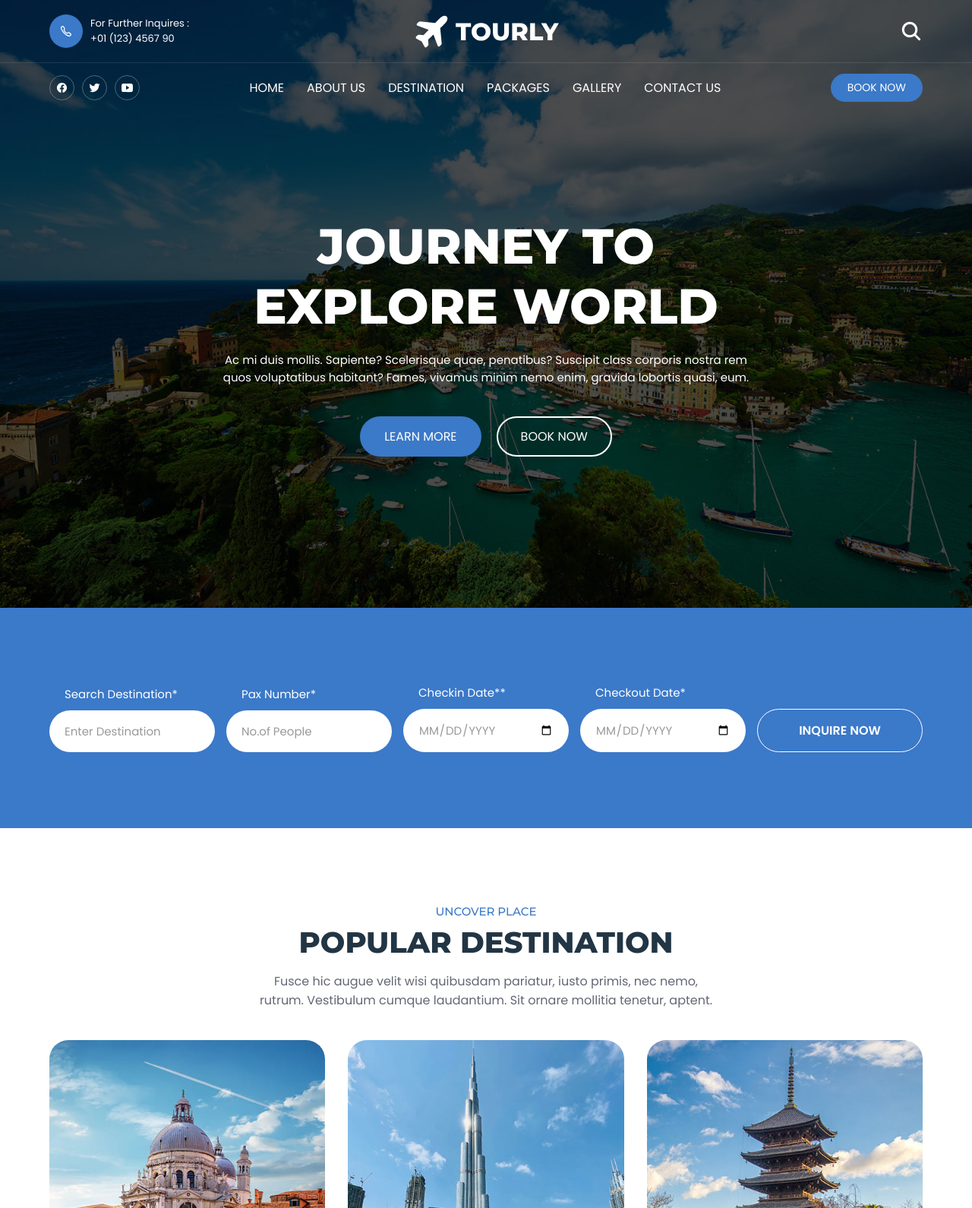
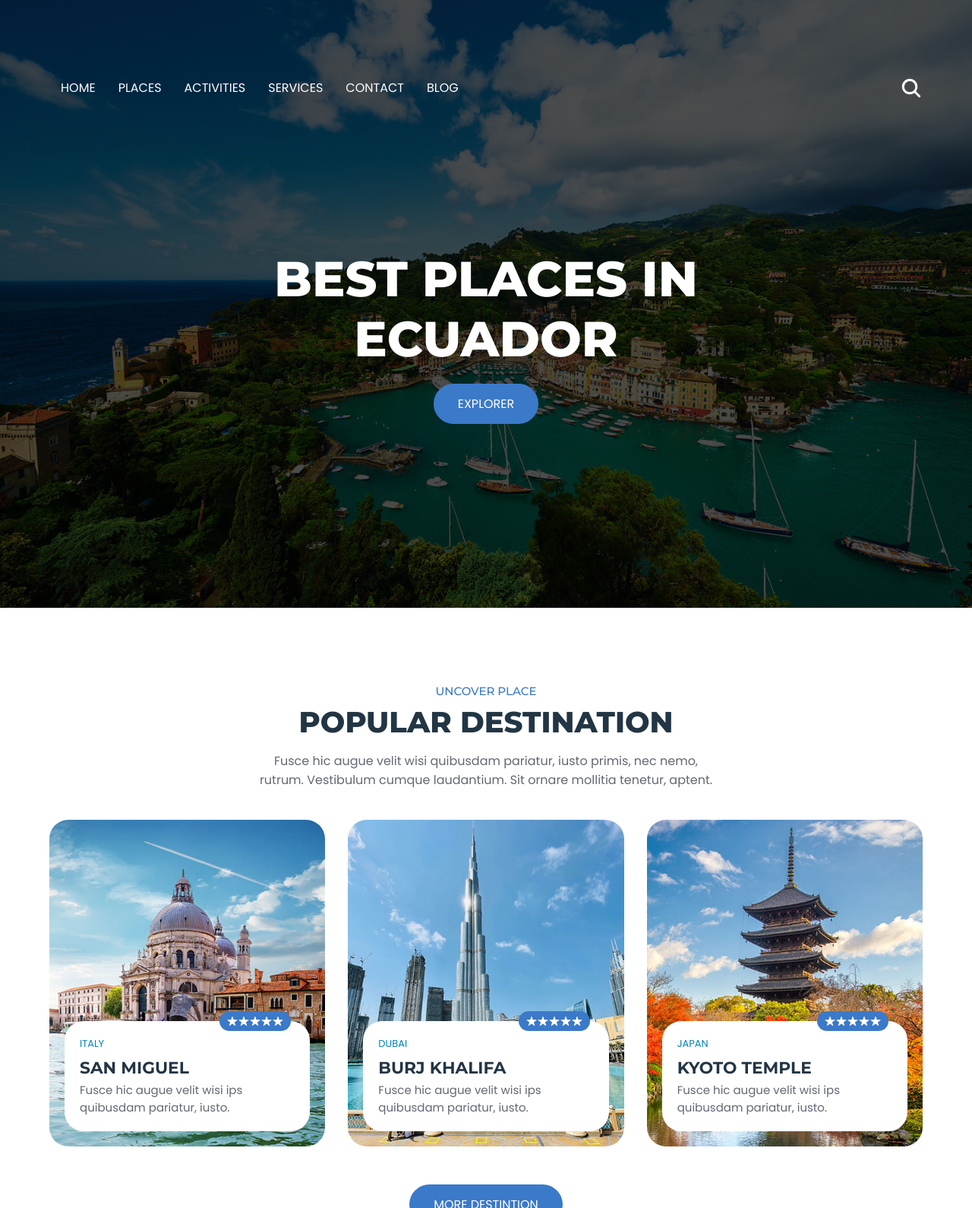
Before and after one commit to DanielConduri/app-turismo, a plain HTML site: page index.html in a window 1280 px wide. Shown: the top 1590 px of the page at 76% size. Drawn offline with nearby package versions, Linux system fonts and the light colour scheme.

Commit message:
cambios 1

```diff
--- a/index.html
+++ b/index.html
@@ -35,68 +35,8 @@
 
   <header class="header" data-header>
 
-    <div class="overlay" data-overlay></div>
-
-    <div class="header-top">
-      <div class="container">
-
-        <a href="tel:+01123456790" class="helpline-box">
-
-          <div class="icon-box">
-            <ion-icon name="call-outline"></ion-icon>
-          </div>
-
-          <div class="wrapper">
-            <p class="helpline-title">For Further Inquires :</p>
-
-            <p class="helpline-number">+01 (123) 4567 90</p>
-          </div>
-
-        </a>
-
-        <a href="#" class="logo">
-          <img src="./assets/images/logo.svg" alt="Tourly logo">
-        </a>
-
-        <div class="header-btn-group">
-
-          <button class="search-btn" aria-label="Search">
-            <ion-icon name="search"></ion-icon>
-          </button>
-
-          <button class="nav-open-btn" aria-label="Open Menu" data-nav-open-btn>
-            <ion-icon name="menu-outline"></ion-icon>
-          </button>
-
-        </div>
-
-      </div>
-    </div>
-
     <div class="header-bottom">
       <div class="container">
-
-        <ul class="social-list">
-
-          <li>
-            <a href="#" class="social-link">
-              <ion-icon name="logo-facebook"></ion-icon>
-            </a>
-          </li>
-
-          <li>
-            <a href="#" class="social-link">
-              <ion-icon name="logo-twitter"></ion-icon>
-            </a>
-          </li>
-
-          <li>
-            <a href="#" class="social-link">
-              <ion-icon name="logo-youtube"></ion-icon>
-            </a>
-          </li>
-
-        </ul>
 
         <nav class="navbar" data-navbar>
 
@@ -115,34 +55,44 @@
           <ul class="navbar-list">
 
             <li>
-              <a href="#home" class="navbar-link" data-nav-link>home</a>
+              <a href="#home" class="navbar-link" data-nav-link>Home</a>
             </li>
 
             <li>
-              <a href="#" class="navbar-link" data-nav-link>about us</a>
+              <a href="#" class="navbar-link" data-nav-link>Places</a>
             </li>
 
             <li>
-              <a href="#destination" class="navbar-link" data-nav-link>destination</a>
+              <a href="#destination" class="navbar-link" data-nav-link>Activities</a>
             </li>
 
             <li>
-              <a href="#package" class="navbar-link" data-nav-link>packages</a>
+              <a href="#package" class="navbar-link" data-nav-link>Services</a>
             </li>
 
             <li>
-              <a href="#gallery" class="navbar-link" data-nav-link>gallery</a>
+              <a href="#gallery" class="navbar-link" data-nav-link>Contact</a>
             </li>
 
             <li>
-              <a href="#contact" class="navbar-link" data-nav-link>contact us</a>
+              <a href="#contact" class="navbar-link" data-nav-link>Blog</a>
             </li>
 
           </ul>
 
         </nav>
 
-        <button class="btn btn-primary">Book Now</button>
+        <div class="header-btn-group">
+
+          <button class="search-btn" aria-label="Search">
+            <ion-icon name="search"></ion-icon>
+          </button>
+
+          <button class="nav-open-btn" aria-label="Open Menu" data-nav-open-btn>
+            <ion-icon name="menu-outline"></ion-icon>
+          </button>
+
+        </div>
 
       </div>
     </div>
@@ -163,67 +113,16 @@
       <section class="hero" id="home">
         <div class="container">
 
-          <h2 class="h1 hero-title">Journey to explore world</h2>
-
-          <p class="hero-text">
-            Ac mi duis mollis. Sapiente? Scelerisque quae, penatibus? Suscipit class corporis nostra rem quos
-            voluptatibus habitant?
-            Fames, vivamus minim nemo enim, gravida lobortis quasi, eum.
-          </p>
+          <h2 class="h1 hero-title">Best Places in Ecuador</h2>
 
           <div class="btn-group">
-            <button class="btn btn-primary">Learn more</button>
-
-            <button class="btn btn-secondary">Book now</button>
+            <button class="btn btn-primary">Explorer</button>
           </div>
 
         </div>
       </section>
 
 
-
-
-
-      <!--
-        - #TOUR SEARCH
-      -->
-
-      <section class="tour-search">
-        <div class="container">
-
-          <form action="" class="tour-search-form">
-
-            <div class="input-wrapper">
-              <label for="destination" class="input-label">Search Destination*</label>
-
-              <input type="text" name="destination" id="destination" required placeholder="Enter Destination"
-                class="input-field">
-            </div>
-
-            <div class="input-wrapper">
-              <label for="people" class="input-label">Pax Number*</label>
-
-              <input type="number" name="people" id="people" required placeholder="No.of People" class="input-field">
-            </div>
-
-            <div class="input-wrapper">
-              <label for="checkin" class="input-label">Checkin Date**</label>
-
-              <input type="date" name="checkin" id="checkin" required class="input-field">
-            </div>
-
-            <div class="input-wrapper">
-              <label for="checkout" class="input-label">Checkout Date*</label>
-
-              <input type="date" name="checkout" id="checkout" required class="input-field">
-            </div>
-
-            <button type="submit" class="btn btn-secondary">Inquire now</button>
-
-          </form>
-
-        </div>
-      </section>
 
 
 
```
